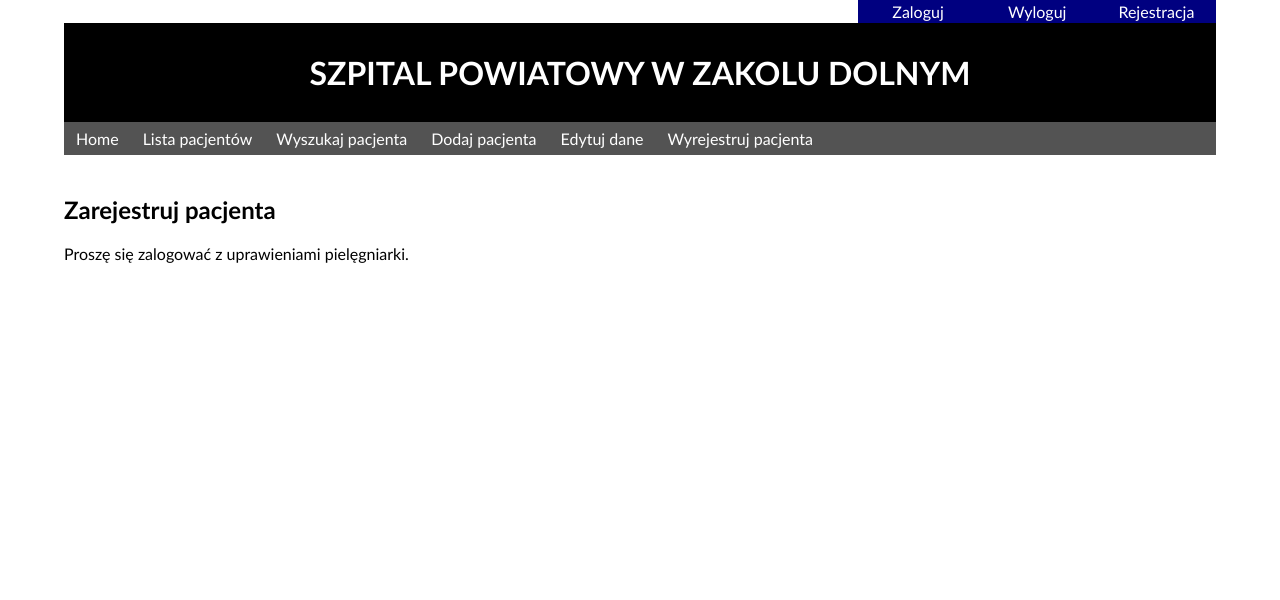
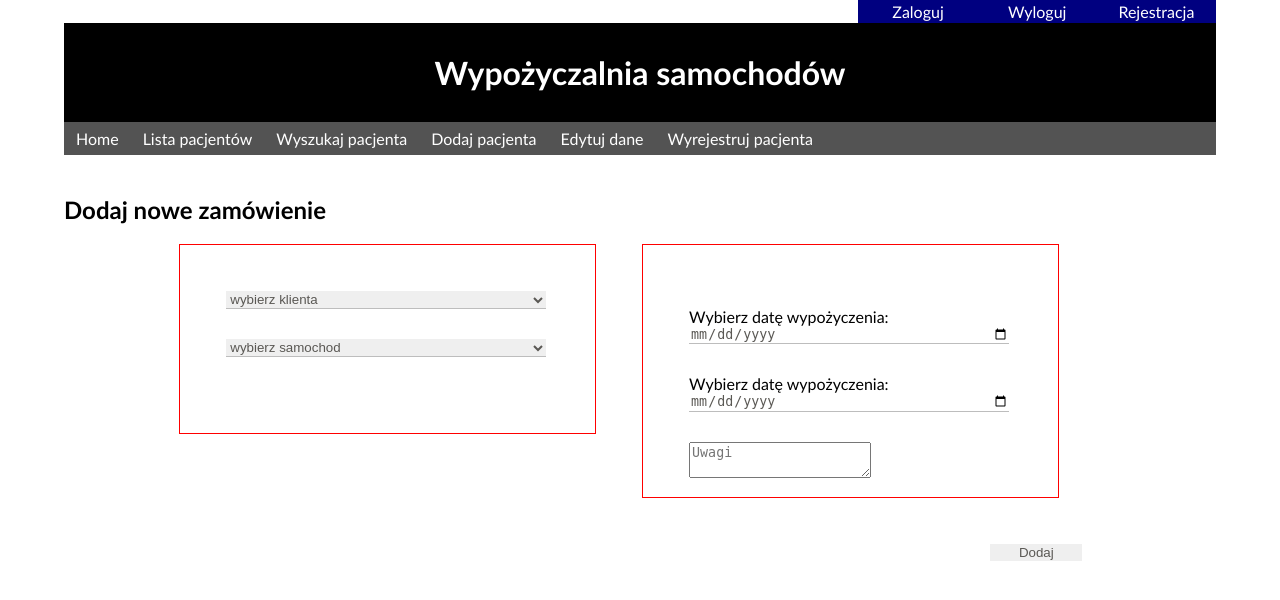
Before and after one commit to BartoszWrombel/wypozyczalnia, a PHP site: page /widoki/dodaj_p.php in a window 1280 px wide. Shown: the top 600 px of the page. Run offline with PHP 8.4, Linux system fonts and the light colour scheme; tables that the repository leaves empty hold one stand-in row (values such as "Sample post").

Commit message:
przyjmowanie zamówień

```diff
--- a/skrypty/dodaj_p_s.php
+++ b/skrypty/dodaj_p_s.php
@@ -1,43 +1,74 @@
 <?php
-	if (isset($_POST['submit'])) {
-		//sprawdzenie czy pacjent o podanym numerze pesel istnieje
-		$sql = 'SELECT Count(numer_pesel)
-				FROM pacjent
-				WHERE numer_pesel = :numer_pesel';
+if (isset($_POST['submit'])) {
+	// Sprawdzenie, czy data zwrotu jest późniejsza niż data wypożyczenia
+	if ($_POST['data_wypozyczenia'] > $_POST['data_zwrotu']) {
+		echo '<h3>Data zwrotu nie może być wcześniejsza niż data wypożyczenia.</h3>';
+	} else {
+		// Pobranie ceny za dzień danego samochod
+		$sql = 'SELECT cena_za_dzien FROM samochod WHERE id_samochod = :id_samochod';
 		$stmt = $pdo->prepare($sql);
-		$stmt->bindValue(':numer_pesel', $_POST['numer_pesel'], PDO::PARAM_STR);
+		$stmt->bindValue(':id_samochod', $_POST['id_samochod'], PDO::PARAM_INT);
 		$stmt->execute();
-		$ilosc_pesel = $stmt->fetchColumn();
-		if ($ilosc_pesel == 0) {
-			$sql1 = 'INSERT INTO pacjent(imie,nazwisko,numer_pesel,id_miejscowosc,id_wiek,id_oddzial,id_lekarz,historia_choroby)
-					VALUES (:imie,:nazwisko,:numer_pesel,:id_miejscowosc,:id_wiek,:id_oddzial,:id_lekarz,:historia_choroby)';
+		$cena_za_dzien = $stmt->fetchColumn();
+
+		// Obliczenie czasu upływającego od data_wypozyczenia do data_zwrotu
+		$data_wypozyczenia = new DateTime($_POST['data_wypozyczenia']);
+		$data_zwrotu = new DateTime($_POST['data_zwrotu']);
+		$roznica_czasu = $data_wypozyczenia->diff($data_zwrotu);
+		$ilosc_dni = $roznica_czasu->days;
+
+		// W przypadku, kiedy jest wybrany ten sam dzień w dacie wypożyczenia i zwrotu jest liczone jako jeden dzień
+		$ilosc_dni = ($_POST['data_wypozyczenia'] == $_POST['data_zwrotu']) ? 1 : $roznica_czasu->days;
+		// Obliczenie kosztu całkowitego
+		$koszt_calkowity = $ilosc_dni * $cena_za_dzien;
+		// Sprawdzenie dostępności samochodu w danym terminie
+		$sql_sprawdzenie = 'SELECT COUNT(*)
+						FROM wypozyczenia
+						WHERE id_samochod = :id_samochod
+						AND ((data_wypozyczenia BETWEEN :data_wypozyczenia AND :data_zwrotu)
+						OR (data_zwrotu BETWEEN :data_wypozyczenia AND :data_zwrotu))';
+
+		$stmt_sprawdzenie = $pdo->prepare($sql_sprawdzenie);
+		$stmt_sprawdzenie->bindValue(':id_samochod', $_POST['id_samochod'], PDO::PARAM_INT);
+		$stmt_sprawdzenie->bindValue(':data_wypozyczenia', $_POST['data_wypozyczenia'], PDO::PARAM_STR);
+		$stmt_sprawdzenie->bindValue(':data_zwrotu', $_POST['data_zwrotu'], PDO::PARAM_STR);
+		$stmt_sprawdzenie->execute();
+		$ilosc_wypozyczen = $stmt_sprawdzenie->fetchColumn();
+		if ($ilosc_wypozyczen == 0) {
+
+			$sql1 = 'INSERT INTO wypozyczenia(id_klient, id_samochod, data_wypozyczenia, data_zwrotu, koszt_calkowity, uwagi)
+					VALUES (:id_klient, :id_samochod, :data_wypozyczenia, :data_zwrotu, :koszt_calkowity, :uwagi)';
 			$stmt1 = $pdo->prepare($sql1);
-			$stmt1->bindValue(':imie', $_POST['imie'], PDO::PARAM_STR);
-			$stmt1->bindValue(':nazwisko', $_POST['nazwisko'], PDO::PARAM_STR);
-			$stmt1->bindValue(':numer_pesel', $_POST['numer_pesel'], PDO::PARAM_INT);
-			$stmt1->bindValue(':id_miejscowosc', $_POST['id_miejscowosc'], PDO::PARAM_INT);
-			$stmt1->bindValue(':id_wiek', $_POST['id_wiek'], PDO::PARAM_INT);
-			$stmt1->bindValue(':id_oddzial', $_POST['id_oddzial'], PDO::PARAM_INT);
-			$stmt1->bindValue(':id_lekarz', $_POST['id_lekarz'], PDO::PARAM_INT);
-			$stmt1->bindValue(':historia_choroby', $_POST['historia_choroby'], PDO::PARAM_STR);
+			$stmt1->bindValue(':id_klient', $_POST['id_klient'], PDO::PARAM_INT);
+			$stmt1->bindValue(':id_samochod', $_POST['id_samochod'], PDO::PARAM_INT);
+			$stmt1->bindValue(':data_wypozyczenia', $_POST['data_wypozyczenia'], PDO::PARAM_STR);
+			$stmt1->bindValue(':data_zwrotu', $_POST['data_zwrotu'], PDO::PARAM_STR);
+			$stmt1->bindValue(':koszt_calkowity', $koszt_calkowity, PDO::PARAM_INT);
+			$stmt1->bindValue(':uwagi', $_POST['uwagi'], PDO::PARAM_STR);
+
 			$stmt1->execute();
 			$dodany = $stmt1->fetch();
-			//pobranie numeru ostatniego pacjenta w bazie (czyli tego, który został dodany)
+			//pobranie numeru ostatniego wynajmu w bazie (czyli tego, który został dodany)
 			$nowy = $pdo->lastInsertId();
-			// budowa zapytania w celu pobrania danych nowo dodanego pacjenta
-			$sql2 = 'SELECT id_pacjent, imie, nazwisko, numer_pesel
-					FROM pacjent
-					WHERE id_pacjent = :id_pacjent';
+			// budowa zapytania w celu pobrania danych nowo dodanego wynajmu
+			$sql2 = 'SELECT wypozyczenia.id_wypozyczenia, wypozyczenia.id_klient, klient.imie,
+			klient.nazwisko, samochod.id_samochod, samochod.marka, samochod.model,
+			samochod.wariant, wypozyczenia.data_wypozyczenia, wypozyczenia.data_zwrotu,
+			wypozyczenia.koszt_calkowity
+			 FROM wypozyczenia
+			 INNER JOIN klient ON wypozyczenia.id_klient = klient.id_klient
+			 INNER JOIN samochod ON wypozyczenia.id_samochod = samochod.id_samochod
+			 WHERE id_wypozyczenia = :id_wypozyczenia';
 			$stmt2 = $pdo->prepare($sql2);
-			$stmt2->bindValue(':id_pacjent', $nowy, PDO::PARAM_INT);
+			$stmt2->bindValue(':id_wypozyczenia', $nowy, PDO::PARAM_INT);
 			$stmt2->execute();
 			$ostatni = $stmt2->fetch();
-			if ($nowy>1) {
-				echo '<h3>Dodano pacjenta: '.$ostatni['imie'].' '.$ostatni['nazwisko'].'</h3>';
+			if ($nowy > 0) {
+				echo '<h3>Wypozyczono ' . $ostatni['marka'] . ' ' . $ostatni['model'] . ' ' . $ostatni['wariant'] . ' dla ' . $ostatni['imie'] . ' ' . $ostatni['nazwisko'] . ' od ' . $ostatni['data_wypozyczenia'] . ' do ' . $ostatni['data_zwrotu'] . ' na ' . $ilosc_dni . ' dni za ' . $ostatni['koszt_calkowity'] . ' zł ' . '</h3>';
 			}
-		}
-		else {
-			echo 'Pacjent o podanym numerze pesel: '.$_POST['numer_pesel'].' już istnieje';
+		} else {
+			// Samochód jest zajęty w danym terminie
+			echo '<h3>Wybrany samochód jest już zajęty w podanym terminie. Wybierz inny termin lub inny samochód.</h3>';
 		}
 	}
-?>
+}
--- a/skrypty/wczytywanie_l_s.php
+++ b/skrypty/wczytywanie_l_s.php
@@ -1,26 +1,13 @@
 <?php
-	require '../baza.php';
-	//pobranie listy miejscowości
-	$sql1 = 'SELECT id_miejscowosc, miejscowosc
-			FROM miejscowosc';
-	$zapytanie = $pdo->query($sql1);
-	$m = $zapytanie->fetchAll();
+require '../baza.php';
+//pobranie listy klient
+$sql1 = 'SELECT id_klient, imie, nazwisko, pesel
+			FROM klient';
+$zapytanie = $pdo->query($sql1);
+$k = $zapytanie->fetchAll();
 
-//pobranie listy wieku
-	$sql2 = 'SELECT id_wiek, wiek
-			FROM wiek';
-	$zapytanie = $pdo->query($sql2);
-	$w = $zapytanie->fetchAll();
-
-//pobranie listy oddziałów
-	$sql3 = 'SELECT id_oddzial, oddzial
-			FROM oddzialy';
-	$zapytanie = $pdo->query($sql3);
-	$o = $zapytanie->fetchAll();
-
-//pobranie listy lekarzy
-	$sql4 = 'SELECT id_lekarz, imie_l, nazwisko_l
-			FROM lekarz';
-	$zapytanie = $pdo->query($sql4);
-	$l = $zapytanie->fetchAll();
-?>
+//pobranie listy samochod
+$sql2 = 'SELECT id_samochod, marka, model, wariant, kolor, numer_rejestracyjny, rok_produkcji, cena_za_dzien, status_samochodu
+			FROM samochod';
+$zapytanie = $pdo->query($sql2);
+$s = $zapytanie->fetchAll();
--- a/widoki/dodaj_p.php
+++ b/widoki/dodaj_p.php
@@ -1,17 +1,19 @@
 <!DOCTYPE html>
 <html lang="pl">
+
 <head>
 	<meta charset="utf-8">
-<title>Szpital powiatowy w Zakolu Dolnym</title>
+	<title>Wypożyczalnia samochodów</title>
 	<link rel="stylesheet" type="text/css" href="../style/style.css" />
 </head>
+
 <body>
 	<div class="wrapper">
 		<a href="rejestruj.php" class="right">Rejestracja</a>
 		<a href="wyloguj.php" class="right">Wyloguj</a>
 		<a href="login.php" class="right">Zaloguj</a>
 
-	<h1>SZPITAL POWIATOWY W ZAKOLU DOLNYM</h1>
+		<h1>Wypożyczalnia samochodów</h1>
 		<nav>
 			<ul>
 				<li><a href="../index.php">Home</a></li>
@@ -23,73 +25,58 @@
 			</ul>
 			</ul>
 		</nav>
-	<h2>Zarejestruj pacjenta</h2>
+		<h2>Dodaj nowe zamówienie</h2>
 		<?php
-		session_start();
-		if(isset($_SESSION['sesja'])) {
-			if ($_SESSION['uprawnienia'] == 'pielęgniarka') {
+		// session_start();
+		// if(isset($_SESSION['sesja'])) {
+		// 	if ($_SESSION['uprawnienia'] == 'pielęgniarka') {
 		require '../skrypty/wczytywanie_l_s.php';
 		?>
 		<form name="dane" action="dodaj_p.php" method="post">
 			<div class="left">
-			<p><input type="text" name="imie" required placeholder="podaj imię" /></p>
-			<p><input type="text" name="nazwisko" required placeholder="podaj nazwisko" /></p>
-			<p><input type="number" name="numer_pesel" required  placeholder="podaj numer pesel" /></p>
-			<select name="id_miejscowosc" placeholder="podaj miejscowość" style="float:left">
-				<option value="" disabled selected hidden>wybierz miejscowość</option>
+
+				<select name="id_klient" placeholder="podaj klienta" style="float:left" required>
+					<option value="" disabled selected hidden>wybierz klienta</option>
 					<?php
-			foreach ($m as $mi => $link) {
-				$mi = $mi+1;
+					foreach ($k as $kl => $link) {
+						$kl = $kl + 1;
 					?>
 
-			  <option value=<?=$mi ?> ><?=$mi ?>-<?=$link['miejscowosc'] ?></option>
+						<option value=<?= $kl ?>><?= $kl ?> - <?= $link['imie'] ?> <?= $link['nazwisko'] ?> <?= $link['pesel'] ?></option>
 					<?php
 					}
 					?>
 				</select>
 
 				<p>
-			<select name="id_wiek">
-			<option value="" disabled selected hidden>wybierz wiek</option>
+					<select name="id_samochod" required>
+						<option value="" disabled selected hidden>wybierz samochod</option>
 						<?php
-			foreach ($w as $wi => $link) {
-				$wi = $wi+1;
+						foreach ($s as $sam => $link) {
+							$sam = $sam + 1;
 						?>
-			  <option value=<?=$wi ?> ><?=$link['wiek'] ?></option>
+							<option value=<?= $sam ?>><?= $sam ?> - <?= $link['marka'] ?> <?= $link['model'] ?> <?= $link['wariant'] ?>
+								<?= $link['kolor'] ?> <?= $link['numer_rejestracyjny'] ?> <?= $link['rok_produkcji'] ?>
+								<?= $link['cena_za_dzien'] ?> <?= $link['status_samochodu'] ?></option>
 						<?php
 						}
 						?>
 					</select>
+				</p>
 			</div>
 
 			<div class="right">
 				<p>
-			<select name="id_oddzial">
-			<option value="" disabled selected hidden>wybierz oddział</option>
-			<?php
-			foreach ($o as $od => $link) {
-				$od = $od+1;
-				?>
-			  <option value=<?=$od ?> ><?=$od ?>-<?=$link['oddzial'] ?></option>
-			<?php
-			}
-			?>
-			</select>
+					<label for="data_wypozyczenia">Wybierz datę wypożyczenia:</label>
+					<input type="date" id="data_wypozyczenia" name="data_wypozyczenia" required placeholder="wybierz datę wypożyczenia" min="<?php echo date('Y-m-d'); ?>" />
+				</p>
 
 				<p>
-			<select name="id_lekarz">
-			<option value="" disabled selected hidden>wybierz lekarza</option>
-			<?php
-			foreach ($l as $lek => $link) {
-				$lek = $lek+1;
-				?>
-			  <option value=<?=$lek ?> ><?=$lek ?>-<?=$link['imie_l'] ?> <?=$link['nazwisko_l'] ?> </option>
-			<?php
-			}
-			?>
-			</select>
+					<label for="data">Wybierz datę wypożyczenia:</label>
+					<input type="date" id="data_zwrotu" name="data_zwrotu" required placeholder="wybierz datę zwrotu" min="<?php echo date('Y-m-d', strtotime('+1 day')); ?>" />
+				</p>
 
-			<p><textarea name="historia_choroby" required placeholder="historia choroby" ></textarea></p>
+				<p><textarea name=" uwagi" placeholder="Uwagi"></textarea></p>
 
 			</div>
 			<input type="submit" name="submit" value="Dodaj" style="float:right;width:10%;margin:5% 2% 0% 0%;border:0px solid black;" />
@@ -100,15 +87,16 @@
 			?>
 		</div>
 		<?php
-		}
-		else {
-			echo "Nie masz wystarczających uprawnień. Proszę się zalogować z uprawieniami pielęgniarki";
-		}
-		}
-		else {
-			echo 'Proszę się zalogować z uprawieniami pielęgniarki.';
-		}
+		// }
+		// else {
+		// 	echo "Nie masz wystarczających uprawnień. Proszę się zalogować z uprawieniami pielęgniarki";
+		// }
+		// }
+		// else {
+		// 	echo 'Proszę się zalogować z uprawieniami pielęgniarki.';
+		// }
 		?>
 	</div>
 </body>
+
 </html>
```
Lines whose indentation alone changed are shown as unchanged.
